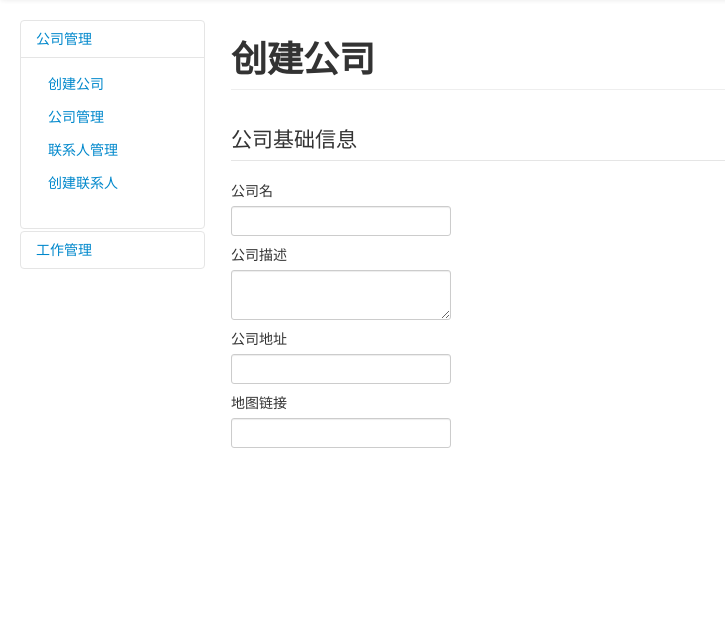
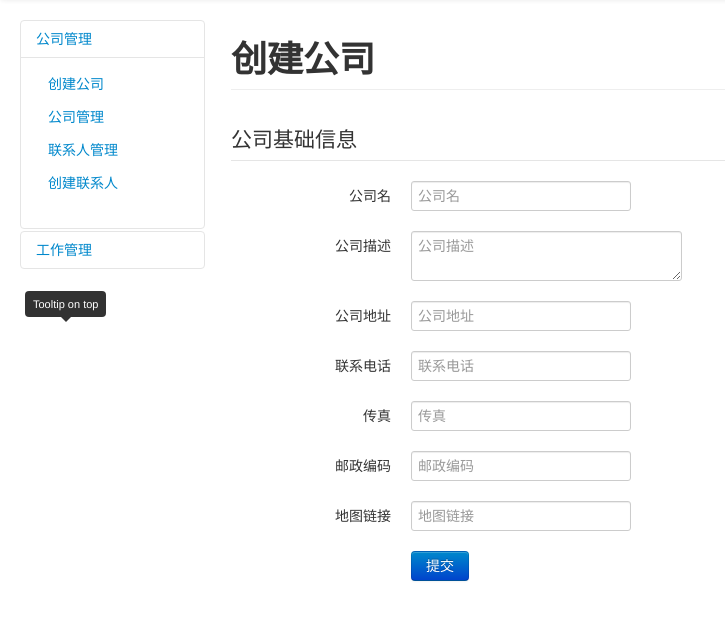
Before and after one commit to dukai/zindexjob, a PHP site: page /admin/company-create.php in a window 1280 px wide. Shown: the part 42-662 px from the top of the page, without its empty margins (0-725 px from the left). Run offline with PHP 8.4, Linux system fonts and the light colour scheme.

Commit message:
modify company create
company create manage and so on

```diff
--- a/trunk/admin/company-create.php
+++ b/trunk/admin/company-create.php
@@ -1,3 +1,12 @@
+<?
+include "../includes/common.php";
+if(!empty($_POST)){
+	$db = getDb();
+	$now = date("Y-m-d H:i:s");
+	$db->query("insert into companies (name, description, address, map_url, created_time, phone, fax, zipcode) values ('{$_POST['name']}', '{$_POST['description']}', '{$_POST['address']}', '{$_POST['map_url']}', '{$now}', '{$_POST['phone']}', '{$_POST['fax']}', '{$_POST['zipcode']}')");
+}
+?>
+
 <?include "header.php";?>
 
 <div>
@@ -5,24 +14,66 @@
 	<div class="row-fluid">
 		<?include "sidebar.php";?>
 
-		<div class="span8">
+		<div class="span10">
 			<h1 class="page-header">创建公司</h1>
 
 			<section>
-				<form>
+				<form method="post" class="form-horizontal">
 					<legend>公司基础信息</legend>
+					<div class="control-group">
+						<label class="control-label" for="name">公司名</label>
+						<div class="controls">
+							<input type="text" name="name" id="name" placeholder="公司名" />
+						</div>
+					</div>
 
-					<label>公司名</label>
-					<input type="text" name="name" id="name" />
+					<div class="control-group">
+						<label class="control-label" for="description">公司描述</label>
+						<div class="controls">
+							<textarea name="description" id="description" placeholder="公司描述" class="span4"></textarea>
+						</div>
+					</div>
 
-					<label>公司描述</label>
-					<textarea name="description" id="description" ></textarea>
+					<div class="control-group">
+						<label class="control-label" for="address">公司地址</label>
+						<div class="controls">
+							<input type="text" name="address" id="address" placeholder="公司地址" />
+						</div>
+					</div>
 
-					<label>公司地址</label>
-					<input type="text" name="name" id="name" />
+					<div class="control-group">
+						<label class="control-label" for="phone">联系电话</label>
+						<div class="controls">
+							<input type="text" name="phone" id="phone" placeholder="联系电话" />
+						</div>
+					</div>
 
-					<label>地图链接</label>
-					<input type="text" name="name" id="name" />
+					<div class="control-group">
+						<label class="control-label" for="fax">传真</label>
+						<div class="controls">
+							<input type="text" name="fax" id="fax" placeholder="传真" />
+						</div>
+					</div>
+
+					<div class="control-group">
+						<label class="control-label" for="zipcode">邮政编码</label>
+						<div class="controls">
+							<input type="text" name="zipcode" id="zipcode" placeholder="邮政编码" />
+						</div>
+					</div>
+
+					<div class="control-group">
+						<label class="control-label" for="map_url">地图链接</label>
+						<div class="controls">
+							<input type="text" name="map_url" id="map_url" placeholder="地图链接" />
+						</div>
+					</div>
+
+					<div class="control-group">
+						<div class="controls">
+							<input type="submit" name="submit" value="提交" class="btn btn-primary" />
+						</div>
+					</div>
 				</form>
 			</section>
 		</div>
--- a/trunk/admin/header.php
+++ b/trunk/admin/header.php
@@ -9,6 +9,6 @@
 
 <div class="navbar">
   <div class="navbar-inner">
-    <a class="brand" href="#">zIndex Jobs 管理系统</a>
+    <a class="brand" href="index.php">zIndex Jobs 管理系统</a>
   </div>
 </div>
--- a/trunk/admin/index.php
+++ b/trunk/admin/index.php
@@ -5,7 +5,7 @@
 	<div class="row-fluid">
 		<?include "sidebar.php";?>
 
-		<div class="span8">
+		<div class="span10">
 			<div class="hero-unit">
 				<h1>欢迎使用</h1>
 				<p>欢迎使用zIndex工作管理系统</p>
--- a/trunk/admin/sidebar.php
+++ b/trunk/admin/sidebar.php
@@ -11,10 +11,10 @@
 			<div id="collapseOne" class="accordion-body collapse in">
 				<div class="accordion-inner">
 			  <ul class="nav nav-pills nav-stacked">
-				<li><a href="#">创建公司</a></a></li>
-				<li><a href="#">公司管理</a></a></li>
+				<li><a href="company-create.php">创建公司</a></a></li>
+				<li><a href="company-manage.php">公司管理</a></a></li>
 				<li><a href="#">联系人管理</a></a></li>
-				<li><a href="#">创建联系人</a></a></li>
+				<li><a href="contactuser-create.php">创建联系人</a></a></li>
 			</ul>
 			</div>
 			</div>
@@ -38,5 +38,7 @@
 		  </div>
 
 		</div>
+
+		<div class="tooltip fade top in"><div class="tooltip-arrow"></div><div class="tooltip-inner">Tooltip on top</div></div>
 	</div>
 </div>
--- a/trunk/includes/common.php
+++ b/trunk/includes/common.php
@@ -4,7 +4,7 @@ date_default_timezone_set('Asia/Shanghai');
 
 $config = array(
 	'host' => 'localhost',
-	'db' => 'quran_db',
+	'db' => 'zindexjob_db',
 	'port' => '3306',
 	'username' => 'root',
 	'password' => '1'
```
Also changed, not shown: trunk/admin/company-manage.php (added, +58 -0 lines), trunk/admin/contactuser-create.php (added, +107 -0 lines).
